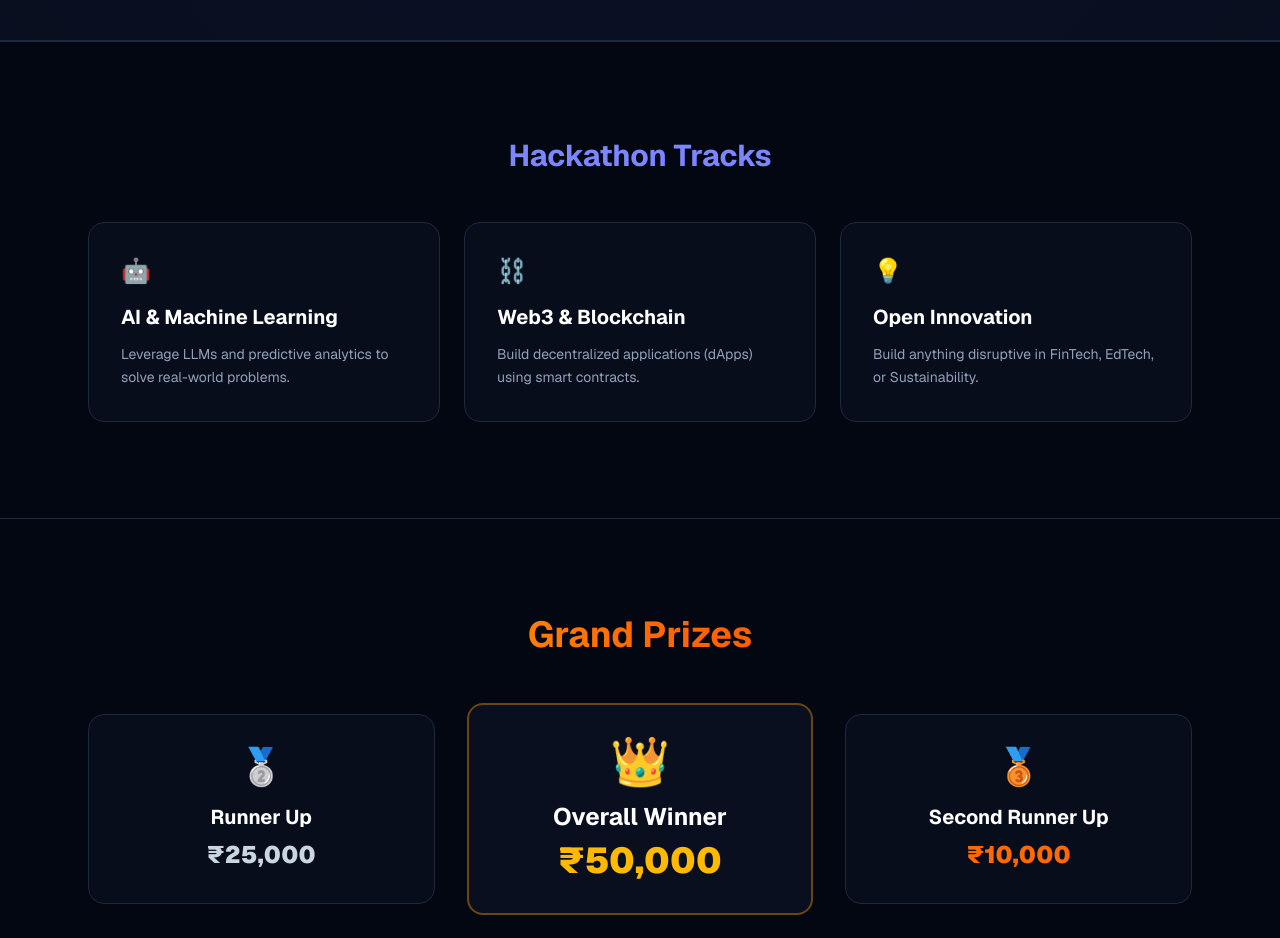
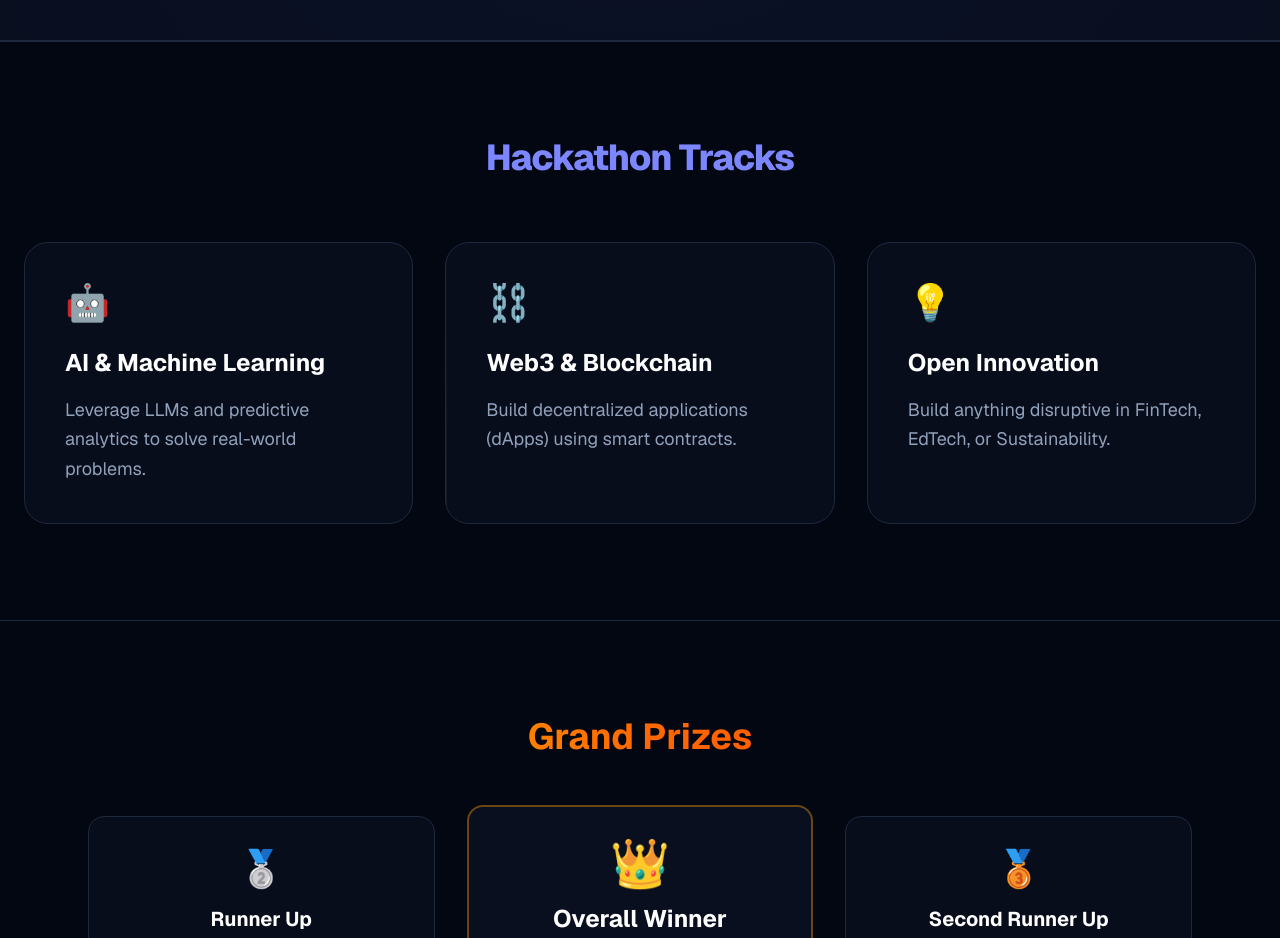
Before and after one commit to abhijeetmandal278-alt/hackathon-26, a Next.js app: page / in a window 1280 px wide. Shown: the part 1900-2838 px from the top of the page. Built offline with nearby package versions, Linux system fonts and the light colour scheme.

Commit message:
style: restored and enlarged hackathon track cards to full-width layout

```diff
--- a/app/page.tsx
+++ b/app/page.tsx
@@ -137,47 +137,54 @@ export default function Home() {
 
       {/* Detailed Tracks Section */}
 <section id="tracks" className="py-24 bg-[#030712] relative z-10 border-t border-slate-800">
-  <div className="max-w-6xl mx-auto px-6">
-    <h2 className="text-3xl font-bold text-indigo-400 mb-12 text-center">Hackathon Tracks</h2>
+  <div className="max-w-7xl mx-auto px-6"> {/* Increased from 6xl to 7xl for bigger cards */}
+    <h2 className="text-4xl font-extrabold text-indigo-400 mb-16 text-center tracking-tight">
+      Hackathon Tracks
+    </h2>
 
-    {/* Only one grid container is needed */}
-    <div className="grid grid-cols-1 md:grid-cols-3 gap-6">
+    <div className="grid grid-cols-1 md:grid-cols-3 gap-8"> {/* Increased gap to 8 for better spacing */}
 
       {/* 1. AI Track */}
-      <div className="group relative p-8 rounded-2xl bg-slate-900/40 border border-slate-800 transition-all duration-300 hover:scale-105 hover:border-cyan-500/50 hover:shadow-[0_0_30px_rgba(6,182,212,0.3)] overflow-hidden">
-        <div className="absolute -inset-0.5 bg-gradient-to-r from-blue-600 via-cyan-500 to-teal-400 rounded-2xl opacity-0 group-hover:opacity-30 blur-xl transition-opacity duration-500 pointer-events-none"></div>
+      <div className="group relative p-10 rounded-3xl bg-slate-900/40 border border-slate-800 transition-all duration-300 hover:scale-105 hover:border-cyan-500/50 hover:shadow-[0_0_30px_rgba(6,182,212,0.3)] overflow-hidden">
+        <div className="absolute -inset-0.5 bg-gradient-to-r from-blue-600 via-cyan-500 to-teal-400 rounded-3xl opacity-0 group-hover:opacity-30 blur-xl transition-opacity duration-500 pointer-events-none"></div>
         <div className="absolute inset-0 bg-gradient-to-tr from-transparent via-white/10 to-transparent -translate-x-full group-hover:translate-x-full transition-transform duration-1000 ease-in-out pointer-events-none"></div>
         <div className="relative z-10">
-          <div className="text-2xl mb-4">🤖</div>
-          <h3 className="text-xl font-bold text-white mb-3">AI & Machine Learning</h3>
-          <p className="text-slate-400 text-sm leading-relaxed">Leverage LLMs and predictive analytics to solve real-world problems.</p>
+          <div className="text-4xl mb-6">🤖</div>
+          <h3 className="text-2xl font-bold text-white mb-4">AI & Machine Learning</h3>
+          <p className="text-slate-400 text-lg leading-relaxed">
+            Leverage LLMs and predictive analytics to solve real-world problems.
+          </p>
         </div>
       </div>
 
       {/* 2. Web3 Track */}
-      <div className="group relative p-8 rounded-2xl bg-slate-900/40 border border-slate-800 transition-all duration-300 hover:scale-105 hover:border-purple-500/50 hover:shadow-[0_0_30px_rgba(168,85,247,0.3)] overflow-hidden">
-        <div className="absolute -inset-0.5 bg-gradient-to-r from-indigo-600 via-purple-500 to-pink-500 rounded-2xl opacity-0 group-hover:opacity-30 blur-xl transition-opacity duration-500 pointer-events-none"></div>
+      <div className="group relative p-10 rounded-3xl bg-slate-900/40 border border-slate-800 transition-all duration-300 hover:scale-105 hover:border-purple-500/50 hover:shadow-[0_0_30px_rgba(168,85,247,0.3)] overflow-hidden">
+        <div className="absolute -inset-0.5 bg-gradient-to-r from-indigo-600 via-purple-500 to-pink-500 rounded-3xl opacity-0 group-hover:opacity-30 blur-xl transition-opacity duration-500 pointer-events-none"></div>
         <div className="absolute inset-0 bg-gradient-to-tr from-transparent via-white/10 to-transparent -translate-x-full group-hover:translate-x-full transition-transform duration-1000 ease-in-out pointer-events-none"></div>
         <div className="relative z-10">
-          <div className="text-2xl mb-4">⛓️</div>
-          <h3 className="text-xl font-bold text-white mb-3">Web3 & Blockchain</h3>
-          <p className="text-slate-400 text-sm leading-relaxed">Build decentralized applications (dApps) using smart contracts.</p>
+          <div className="text-4xl mb-6">⛓️</div>
+          <h3 className="text-2xl font-bold text-white mb-4">Web3 & Blockchain</h3>
+          <p className="text-slate-400 text-lg leading-relaxed">
+            Build decentralized applications (dApps) using smart contracts.
+          </p>
         </div>
       </div>
 
       {/* 3. Open Innovation */}
-      <div className="group relative p-8 rounded-2xl bg-slate-900/40 border border-slate-800 transition-all duration-300 hover:scale-105 hover:border-amber-500/50 hover:shadow-[0_0_30px_rgba(245,158,11,0.3)] overflow-hidden">
-        <div className="absolute -inset-0.5 bg-gradient-to-r from-yellow-500 via-orange-500 to-red-600 rounded-2xl opacity-0 group-hover:opacity-30 blur-xl transition-opacity duration-500 pointer-events-none"></div>
+      <div className="group relative p-10 rounded-3xl bg-slate-900/40 border border-slate-800 transition-all duration-300 hover:scale-105 hover:border-amber-500/50 hover:shadow-[0_0_30px_rgba(245,158,11,0.3)] overflow-hidden">
+        <div className="absolute -inset-0.5 bg-gradient-to-r from-yellow-500 via-orange-500 to-red-600 rounded-3xl opacity-0 group-hover:opacity-30 blur-xl transition-opacity duration-500 pointer-events-none"></div>
         <div className="absolute inset-0 bg-gradient-to-tr from-transparent via-white/10 to-transparent -translate-x-full group-hover:translate-x-full transition-transform duration-1000 ease-in-out pointer-events-none"></div>
         <div className="relative z-10">
-          <div className="text-2xl mb-4">💡</div>
-          <h3 className="text-xl font-bold text-white mb-3">Open Innovation</h3>
-          <p className="text-slate-400 text-sm leading-relaxed">Build anything disruptive in FinTech, EdTech, or Sustainability.</p>
+          <div className="text-4xl mb-6">💡</div>
+          <h3 className="text-2xl font-bold text-white mb-4">Open Innovation</h3>
+          <p className="text-slate-400 text-lg leading-relaxed">
+            Build anything disruptive in FinTech, EdTech, or Sustainability.
+          </p>
         </div>
       </div>
 
-    </div> {/* Closes the grid */}
-  </div> {/* Closes max-w container */}
+    </div>
+  </div>
 </section>
 
       {/* Grand Prizes Section */}
```
